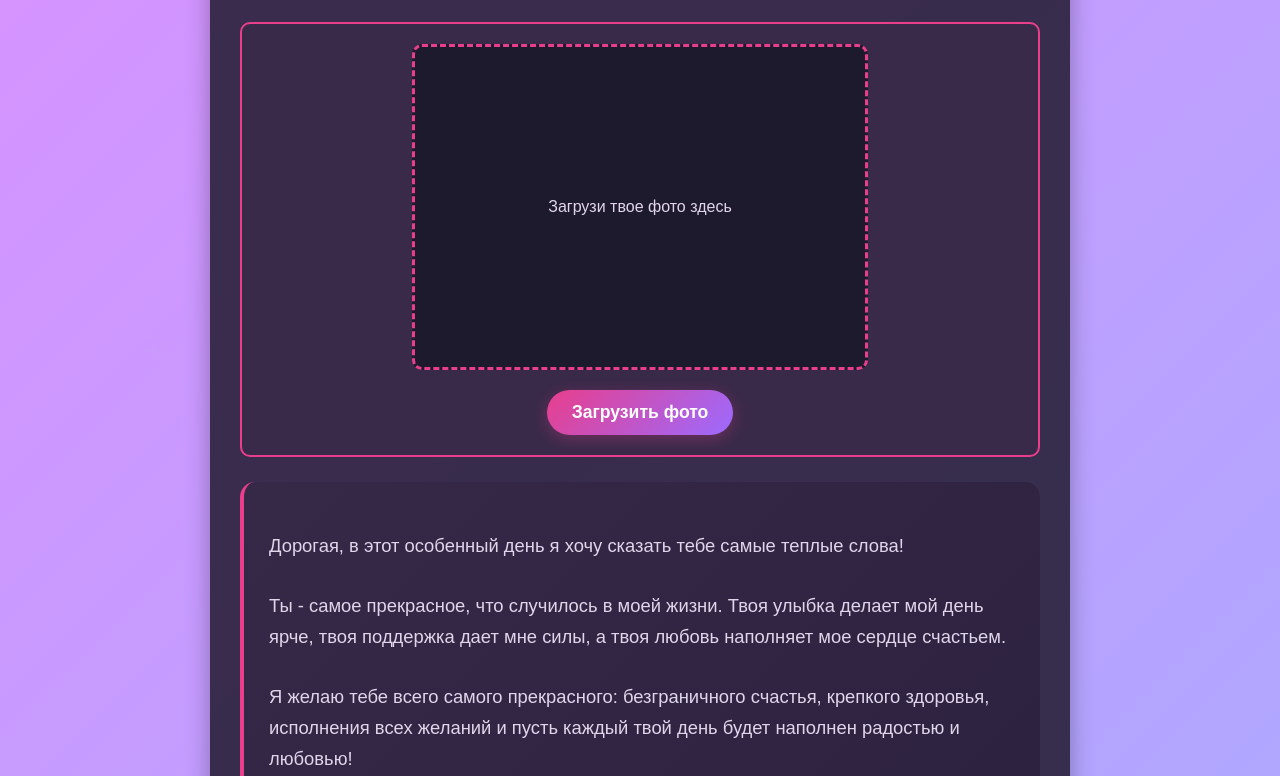
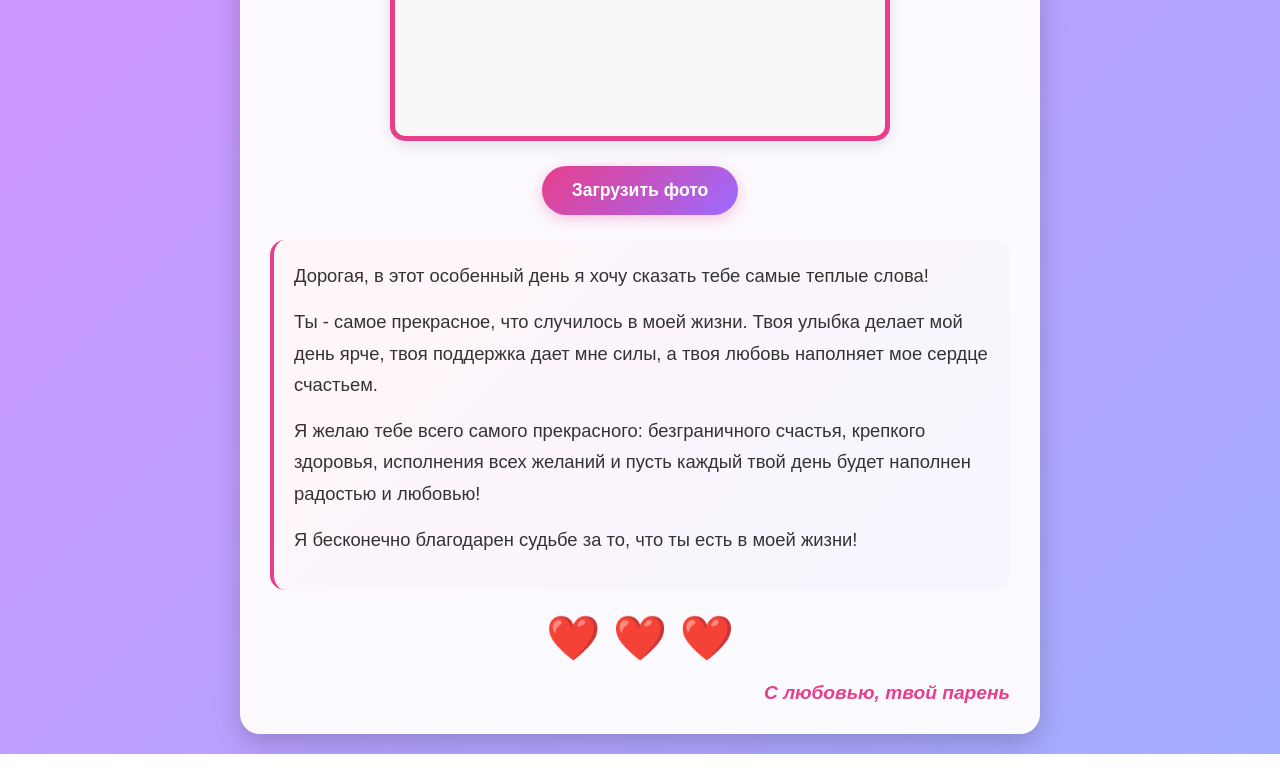
Before and after one commit to Sn0wDr1ft/sonyaluytaya, a plain HTML site: page index.html in a window 1280 px wide. Shown: the part 345-1121 px from the top of the page. After the commit the page ends 1099 px from the top, so only its background shows below. Drawn offline with Linux system fonts and the light colour scheme.

Commit message:
Update index.html

```diff
--- a/index.html
+++ b/index.html
@@ -3,14 +3,24 @@
 <head>
     <meta charset="UTF-8">
     <meta name="viewport" content="width=device-width, initial-scale=1.0">
-  <title>С Днем Рождения!</title>
-  <link rel="stylesheet" href="styles.css">
+    <title>С Днем Рождения, любимая!</title>
     <style>
+        * {
+            margin: 0;
+            padding: 0;
+            box-sizing: border-box;
+            font-family: 'Arial', sans-serif;
+        }
+
         body {
             background: linear-gradient(135deg, #ff9bc9, #df8eff, #7ac3ff);
+            color: #333;
             min-height: 100vh;
             display: flex;
             flex-direction: column;
+            align-items: center;
+            justify-content: center;
+            padding: 20px;
             background-size: 400% 400%;
             animation: gradient 15s ease infinite;
         }
@@ -21,26 +31,38 @@
             100% { background-position: 0% 50%; }
         }
 
-    .birthday-container {
+        .container {
             max-width: 800px;
-      margin: 20px auto;
+            width: 100%;
+            background-color: rgba(255, 255, 255, 0.95);
+            border-radius: 20px;
+            box-shadow: 0 10px 30px rgba(0, 0, 0, 0.2);
             padding: 30px;
-      background-color: rgba(42, 33, 57, 0.9);
-      border-radius: 15px;
             text-align: center;
-      box-shadow: 0 10px 25px rgba(0, 0, 0, 0.3);
+            position: relative;
+            overflow: hidden;
         }
 
-    .birthday-title {
+        .container::before {
+            content: "";
+            position: absolute;
+            top: 0;
+            left: 0;
+            right: 0;
+            height: 5px;
+            background: linear-gradient(90deg, #ff6bb5, #9c6bff, #6bb3ff);
+        }
+
+        h1 {
             color: #e83e8c;
+            margin-bottom: 20px;
             font-size: 2.8rem;
-      margin-bottom: 25px;
-      text-shadow: 2px 2px 4px rgba(0, 0, 0, 0.3);
+            text-shadow: 2px 2px 4px rgba(0, 0, 0, 0.1);
             position: relative;
             padding-bottom: 15px;
         }
 
-    .birthday-title::after {
+        h1::after {
             content: "";
             position: absolute;
             bottom: 0;
@@ -52,52 +74,45 @@
             border-radius: 3px;
         }
 
-    .photo-upload-container {
-      margin: 25px 0;
-      padding: 20px;
-      background-color: #3a2a4a;
-      border-radius: 10px;
-      border: 2px solid #e83e8c;
-    }
-
-    .photo-preview {
+        .photo-container {
             width: 100%;
-      max-width: 450px;
-      height: 320px;
-      margin: 0 auto;
-      border: 3px dashed #e83e8c;
-      border-radius: 10px;
+            max-width: 500px;
+            height: 350px;
+            margin: 0 auto 25px;
+            border: 5px solid #e83e8c;
+            border-radius: 15px;
+            overflow: hidden;
+            position: relative;
+            background-color: #f8f8f8;
             display: flex;
             justify-content: center;
             align-items: center;
-      overflow: hidden;
-      background-color: #1e1a2e;
-      transition: all 0.3s;
+            box-shadow: 0 5px 15px rgba(0, 0, 0, 0.1);
         }
 
-    .photo-preview:hover {
-      border-style: solid;
-      transform: scale(1.01);
+        #photo {
+            width: 100%;
+            height: 100%;
+            object-fit: cover;
+            display: none;
         }
 
-    .photo-preview img {
-      max-width: 100%;
-      max-height: 100%;
-      display: none;
-      border-radius: 8px;
+        .placeholder {
+            color: #aaa;
+            font-size: 1.1rem;
         }
 
         .upload-btn {
             background: linear-gradient(135deg, #e83e8c, #9c6bff);
             color: white;
             border: none;
-      padding: 12px 25px;
+            padding: 14px 30px;
             border-radius: 50px;
             cursor: pointer;
-      margin-top: 20px;
+            font-size: 1.1rem;
             font-weight: bold;
-      font-size: 1.1rem;
             transition: all 0.3s;
+            margin-bottom: 25px;
             box-shadow: 0 4px 15px rgba(232, 62, 140, 0.3);
         }
 
@@ -113,25 +128,24 @@
         .message {
             line-height: 1.7;
             font-size: 1.15rem;
-      margin: 25px 0;
+            margin-bottom: 25px;
             text-align: left;
-      padding: 25px;
-      background: linear-gradient(135deg, #352947, #2d2140);
+            padding: 0 15px;
+            background: linear-gradient(135deg, #fff6f9, #f7f5ff);
             border-radius: 15px;
+            padding: 20px;
             border-left: 4px solid #e83e8c;
         }
 
         .message p {
             margin-bottom: 15px;
-      padding: 5px 0;
         }
 
         .hearts {
             font-size: 2.5rem;
             color: #e83e8c;
-      margin: 25px 0;
+            margin: 20px 0;
             animation: pulse 1.5s infinite;
-      text-shadow: 0 0 10px rgba(232, 62, 140, 0.5);
         }
 
         @keyframes pulse {
@@ -146,52 +160,36 @@
             text-align: right;
             font-weight: bold;
             color: #e83e8c;
-      font-size: 1.3rem;
-    }
-
-    .hidden {
-      display: none;
+            font-size: 1.2rem;
         }
 
         .confetti {
             position: fixed;
             z-index: -1;
             pointer-events: none;
-      font-size: 1.5rem;
         }
 
-    @media (max-width: 768px) {
-      .birthday-title { font-size: 2.2rem; }
-      .photo-preview { height: 250px; max-width: 100%; }
-      .message { font-size: 1rem; padding: 15px; }
+        @media (max-width: 600px) {
+            h1 { font-size: 2.2rem; }
+            .photo-container {
+                height: 280px;
+                max-width: 90%;
+            }
+            .message { font-size: 1rem; }
         }
     </style>
 </head>
 <body>
-  <header>
+    <div class="container">
         <h1>С Днем Рождения, любимая!</h1>
-    <nav>
-      <ul>
-        <li><a href="index.html" style="color: #e83e8c;">Поздравление</a></li>
-        <li><a href="bio.html">Биография</a></li>
-        <li><a href="gallery.html">Фотогалерея</a></li>
-        <li><a href="hobbies.html">Хобби</a></li>
-      </ul>
-    </nav>
-  </header>
 
-  <div class="birthday-container">
-    <h2 class="birthday-title">С Днем Рождения, моя дорогая!</h2>
-
-    <div class="photo-upload-container">
-      <div class="photo-preview">
-        <img id="preview" alt="Твое фото">
-        <div id="placeholder">Загрузи твое фото здесь</div>
+        <div class="photo-container">
+            <img id="photo" alt="Ваше фото">
+            <div class="placeholder">Загрузите ваше фото</div>
         </div>
 
-      <input type="file" id="uploader" accept="image/*" class="hidden">
+        <input type="file" id="uploader" accept="image/*" style="display: none;">
         <button class="upload-btn" onclick="document.getElementById('uploader').click()">Загрузить фото</button>
-    </div>
 
         <div class="message">
             <p>Дорогая, в этот особенный день я хочу сказать тебе самые теплые слова!</p>
@@ -205,21 +203,16 @@
         <p class="signature">С любовью, твой парень</p>
     </div>
 
-  <footer>
-    <p>С Днем Рождения!</p>
-  </footer>
-
     <script>
-    // Обработка загрузки фото
         document.getElementById('uploader').addEventListener('change', function(e) {
             const file = e.target.files[0];
             if (file) {
                 const reader = new FileReader();
                 reader.onload = function(event) {
-          const img = document.getElementById('preview');
+                    const img = document.getElementById('photo');
                     img.src = event.target.result;
                     img.style.display = 'block';
-          document.getElementById('placeholder').style.display = 'none';
+                    document.querySelector('.placeholder').style.display = 'none';
                 }
                 reader.readAsDataURL(file);
             }
@@ -227,13 +220,14 @@
 
         // Создаем конфетти
         function createConfetti() {
+            const colors = ['#ff6bb5', '#9c6bff', '#6bb3ff', '#ff6b6b', '#6bff97'];
             const symbols = ['❤️', '✨', '🎂', '🎁', '🎉', '🥳', '🎈'];
-      const colors = ['#ff6bb5', '#9c6bff', '#6bb3ff', '#ff6b6b', '#6bff97'];
 
-      for (let i = 0; i < 20; i++) {
+            for (let i = 0; i < 30; i++) {
                 const confetti = document.createElement('div');
                 confetti.className = 'confetti';
                 confetti.innerHTML = symbols[Math.floor(Math.random() * symbols.length)];
+                confetti.style.fontSize = Math.random() * 20 + 10 + 'px';
                 confetti.style.color = colors[Math.floor(Math.random() * colors.length)];
                 confetti.style.left = Math.random() * 100 + 'vw';
                 confetti.style.top = '-50px';
```
Lines whose indentation alone changed are shown as unchanged.
